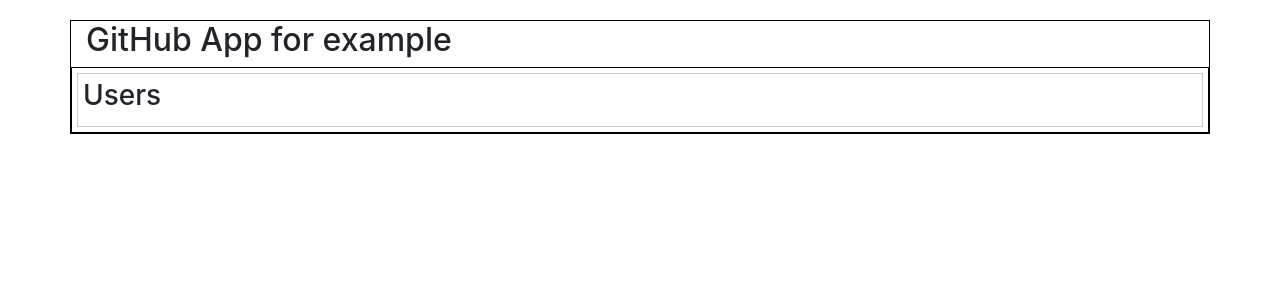
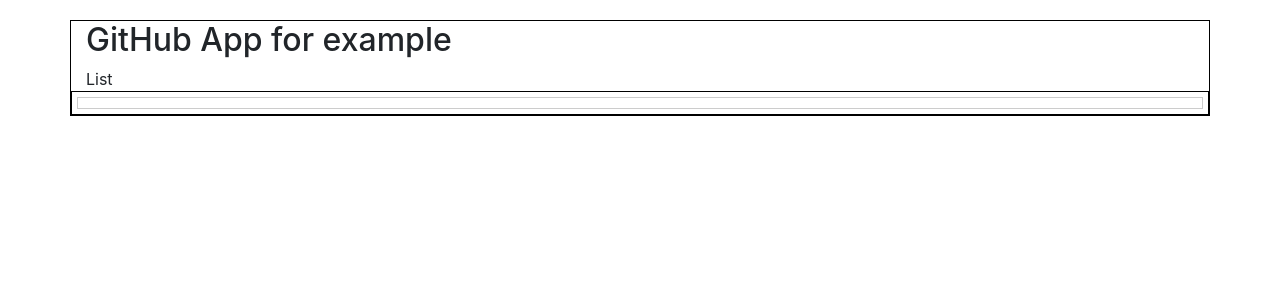
Before and after one commit to AntonVoronezh/tsconsulting-dz, a React (Create React App) app: page / in a window 1280 px wide. Shown: the top 300 px of the page. Built offline with nearby package versions, Linux system fonts and the light colour scheme.

Commit message:
add List Comp

```diff
--- a/src/App.js
+++ b/src/App.js
@@ -22,7 +22,7 @@
 				</Switch>
 				<div className="row">
 					<div className="col">
-						<h3>Users</h3>
+						{/* <h3>Users</h3> */}
 					</div>
 				</div>
 			</main>
--- /dev/null
+++ b/src/components/pages/List/index.js
@@ -0,0 +1,3 @@
+import List from './List';
+
+export { List };
--- a/src/containers/pages/List/List.js
+++ b/src/containers/pages/List/List.js
@@ -2,7 +2,11 @@
 
 class List extends Component {
 	render() {
-		return List;
+		return (
+            <div>
+                List
+            </div>
+        );
 	}
 }
 
```
Also changed, not shown: src/components/pages/List/List.jsx (added, +13 -0 lines), src/components/pages/List/List.css (added).
